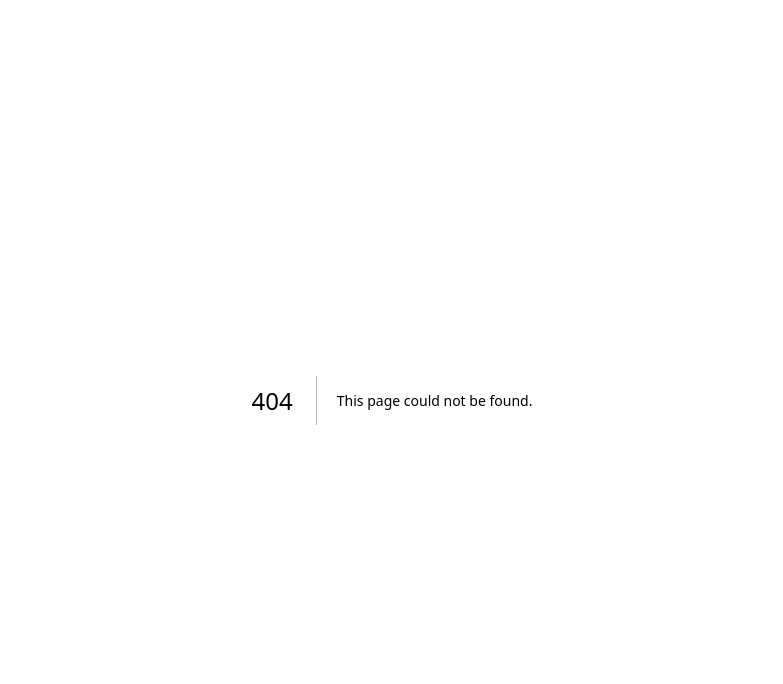
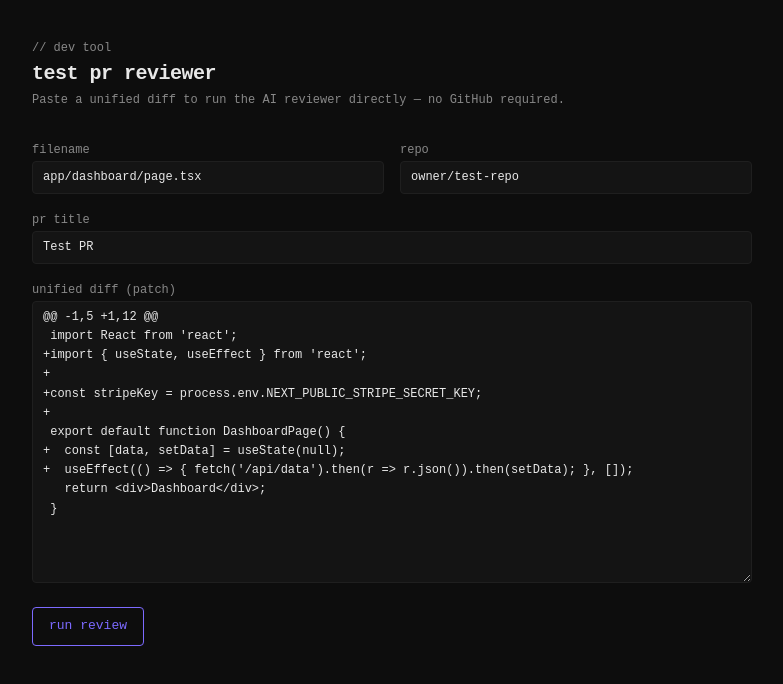
Before and after one commit to pr-reviewer-ai/frontend, a Next.js app: page /test-review in a window 1280 px wide. Before the commit this address had no page. Shown: the top 684 px of the page, without its empty margins (248-1031 px from the left). Built offline with nearby package versions, Linux system fonts and the light colour scheme.

Commit message:
feat: add test review page for manual patch testing and update API client

```diff
--- a/src/app/globals.css
+++ b/src/app/globals.css
@@ -26,3 +26,17 @@ body {
 ::selection { background: var(--accent-dim); }
 a { color: var(--accent); text-decoration: none; }
 a:hover { text-decoration: underline; }
+
+.input {
+  background: var(--surface);
+  border: 1px solid var(--border);
+  border-radius: 4px;
+  color: var(--text);
+  font-family: inherit;
+  font-size: 12px;
+  padding: 6px 10px;
+  outline: none;
+  transition: border-color 0.15s;
+}
+.input:focus { border-color: var(--accent); }
+.input::placeholder { color: var(--text-dim); }
--- /dev/null
+++ b/src/app/test-review/page.tsx
@@ -0,0 +1,136 @@
+"use client";
+
+import { useState } from "react";
+import { api, type ReviewComment } from "@/lib/api";
+
+const EXAMPLE_PATCH = `@@ -1,5 +1,12 @@
+ import React from 'react';
++import { useState, useEffect } from 'react';
++
++const stripeKey = process.env.NEXT_PUBLIC_STRIPE_SECRET_KEY;
++
+ export default function DashboardPage() {
++  const [data, setData] = useState(null);
++  useEffect(() => { fetch('/api/data').then(r => r.json()).then(setData); }, []);
+   return <div>Dashboard</div>;
+ }`;
+
+export default function TestReviewPage() {
+  const [filename, setFilename] = useState("app/dashboard/page.tsx");
+  const [patch, setPatch] = useState(EXAMPLE_PATCH);
+  const [prTitle, setPrTitle] = useState("Test PR");
+  const [repoFullName, setRepoFullName] = useState("owner/test-repo");
+  const [comments, setComments] = useState<ReviewComment[] | null>(null);
+  const [error, setError] = useState<string | null>(null);
+  const [loading, setLoading] = useState(false);
+
+  async function handleSubmit(e: React.FormEvent) {
+    e.preventDefault();
+    setLoading(true);
+    setError(null);
+    setComments(null);
+    try {
+      const result = await api.testReview({ filename, patch, prTitle, repoFullName });
+      setComments(result.comments);
+    } catch (err) {
+      setError(err instanceof Error ? err.message : String(err));
+    } finally {
+      setLoading(false);
+    }
+  }
+
+  return (
+    <main className="max-w-3xl mx-auto px-6 py-10 space-y-8">
+      <div>
+        <p className="text-[var(--text-dim)] text-xs mb-1">// dev tool</p>
+        <h1 className="text-xl font-bold tracking-tight text-[var(--text)]">test pr reviewer</h1>
+        <p className="text-[var(--text-dim)] mt-1 text-xs">
+          Paste a unified diff to run the AI reviewer directly — no GitHub required.
+        </p>
+      </div>
+
+      <form onSubmit={handleSubmit} className="space-y-4">
+        <div className="grid grid-cols-2 gap-4">
+          <Field label="filename">
+            <input
+              value={filename}
+              onChange={(e) => setFilename(e.target.value)}
+              placeholder="src/components/Foo.tsx"
+              className="input w-full"
+            />
+          </Field>
+          <Field label="repo">
+            <input
+              value={repoFullName}
+              onChange={(e) => setRepoFullName(e.target.value)}
+              placeholder="owner/repo"
+              className="input w-full"
+            />
+          </Field>
+        </div>
+
+        <Field label="pr title">
+          <input
+            value={prTitle}
+            onChange={(e) => setPrTitle(e.target.value)}
+            placeholder="Add feature X"
+            className="input w-full"
+          />
+        </Field>
+
+        <Field label="unified diff (patch)">
+          <textarea
+            value={patch}
+            onChange={(e) => setPatch(e.target.value)}
+            rows={14}
+            spellCheck={false}
+            className="input w-full font-mono resize-y"
+            placeholder={"@@ -1,3 +1,7 @@\n import foo from 'foo';\n+const x = 1;\n ..."}
+          />
+        </Field>
+
+        <button
+          type="submit"
+          disabled={loading}
+          className="px-4 py-2 rounded border border-[var(--accent)] text-[var(--accent)] hover:bg-[var(--accent-dim)] transition-colors disabled:opacity-40 disabled:cursor-not-allowed"
+        >
+          {loading ? "reviewing…" : "run review"}
+        </button>
+      </form>
+
+      {error && (
+        <div className="border border-[var(--red)] rounded p-4 text-[var(--red)] text-xs">
+          <span className="font-bold">error:</span> {error}
+        </div>
+      )}
+
+      {comments !== null && (
+        <div className="space-y-3">
+          <p className="text-[var(--text-dim)] text-xs">
+            {comments.length === 0
+              ? "no comments — the reviewer found nothing to flag"
+              : `${comments.length} comment${comments.length !== 1 ? "s" : ""}`}
+          </p>
+          {comments.map((c, i) => (
+            <div key={i} className="border border-[var(--border)] rounded p-4 space-y-2">
+              <div className="flex gap-3 text-xs text-[var(--text-dim)]">
+                <span className="text-[var(--accent)]">{c.path}</span>
+                <span>line {c.line}</span>
+              </div>
+              <p className="text-[var(--text)] text-xs leading-relaxed whitespace-pre-wrap">{c.body}</p>
+            </div>
+          ))}
+        </div>
+      )}
+    </main>
+  );
+}
+
+function Field({ label, children }: { label: string; children: React.ReactNode }) {
+  return (
+    <div className="space-y-1">
+      <label className="text-[var(--text-dim)] text-xs">{label}</label>
+      {children}
+    </div>
+  );
+}
--- a/src/lib/api.ts
+++ b/src/lib/api.ts
@@ -62,11 +62,19 @@ export type ReviewsPage = {
   pages: number;
 };
 
+export type ReviewComment = {
+  path: string;
+  line: number;
+  body: string;
+};
+
 export const api = {
   me: () => apiFetch<User>("/auth/me"),
   logout: () => apiFetch<{ ok: boolean }>("/auth/logout", { method: "POST" }),
   installations: () => apiFetch<Installation[]>("/app"),
   reviews: (page = 1) => apiFetch<ReviewsPage>(`/reviews?page=${page}&limit=20`),
+  testReview: (body: { filename: string; patch: string; prTitle?: string; repoFullName?: string }) =>
+    apiFetch<{ comments: ReviewComment[] }>("/reviews/test", { method: "POST", body: JSON.stringify(body) }),
   billing: {
     info: () => apiFetch<BillingInfo>("/billing/info"),
     cancel: () => apiFetch<{ ok: boolean }>("/billing/cancel", { method: "POST" }),
```
